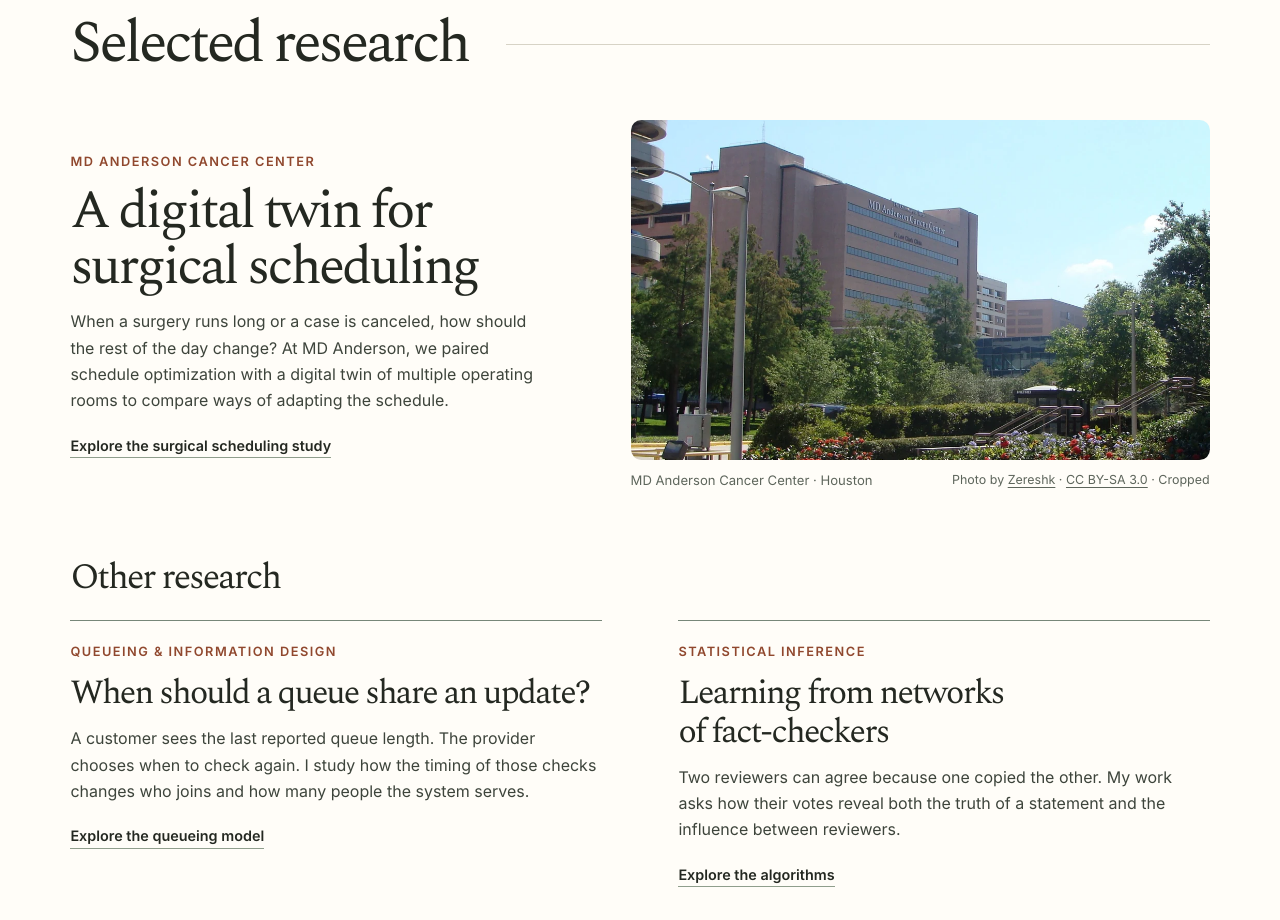
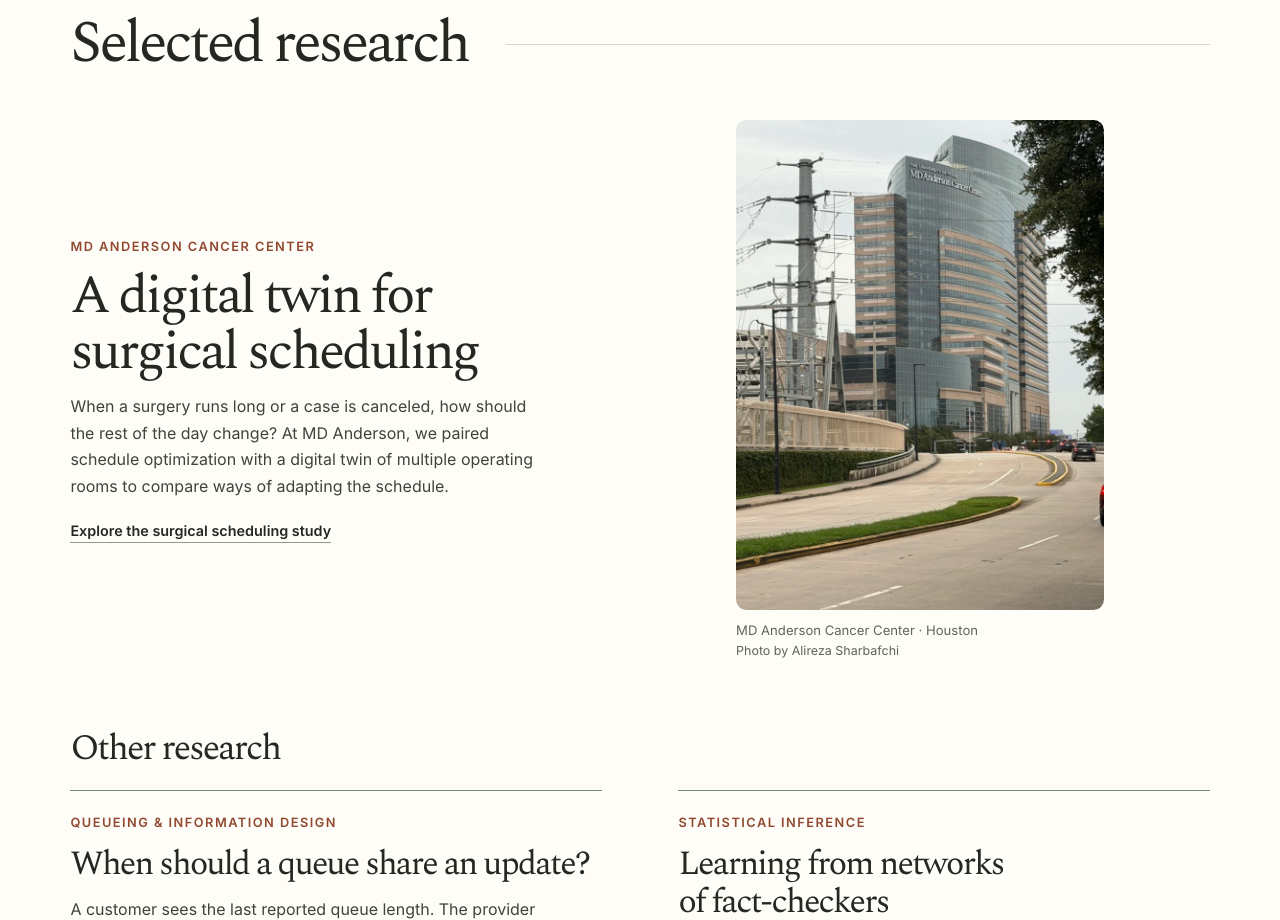
Before and after one commit to AlirezaSharbaf/AlirezaSharbaf.github.io, a plain HTML site: page index.html in a window 1280 px wide. Shown: the part 800-1720 px from the top of the page. Drawn offline with Linux system fonts and the light colour scheme.

Commit message:
Feature Alireza’s own photograph of MD Anderson Cancer Center

```diff
--- a/assets/site.css
+++ b/assets/site.css
@@ -164,9 +164,9 @@ strong, b { font-weight: 600; }
 .further-research { padding-block: clamp(3.2rem, 5.4vw, 5rem) clamp(3.6rem, 6.3vw, 6.5rem); }
 .further-research h2 { font-size: clamp(1.9rem, 2.8vw, 2.45rem); }
 .further-research .research-pair { margin-top: 1.35rem; }
-.campus-photo { min-width: 0; color: var(--muted); }
-.campus-photo img { width: 100%; height: auto; aspect-ratio: 1.7; object-fit: cover; object-position: 50% 48%; border-radius: .65rem; }
-.campus-photo figcaption { display: flex; justify-content: space-between; flex-wrap: wrap; gap: .2rem .75rem; padding-top: .65rem; font-size: .82rem; line-height: 1.5; }
+.campus-photo { width: min(100%, 23rem); justify-self: center; color: var(--muted); }
+.campus-photo img { width: 100%; height: auto; border-radius: .65rem; }
+.campus-photo figcaption { display: grid; gap: .1rem; padding-top: .65rem; font-size: .82rem; line-height: 1.5; }
 .campus-photo figcaption small { font-size: .78rem; }
 .belief-chart { background: #183f39; color: #f6f5e9; padding: clamp(1.4rem, 3.1vw, 2.7rem); display: flex; flex-direction: column; justify-content: center; }
 .chart-kicker { color: #dcc7a4; display: block; font-size: .76rem; }
--- a/index.html
+++ b/index.html
@@ -122,8 +122,8 @@
         <a class="text-link" href="research/surgical-scheduling/">Explore the surgical scheduling study</a>
       </div>
       <figure class="campus-photo">
-        <img src="assets/md-anderson-campus.webp" width="1120" height="797" loading="lazy" alt="A glass skybridge connecting buildings on the MD Anderson campus in Houston">
-        <figcaption><span>MD Anderson Cancer Center · Houston</span><small>Photo by <a href="https://commons.wikimedia.org/wiki/File:UTMDA4.JPG">Zereshk</a> · <a rel="license" href="https://creativecommons.org/licenses/by-sa/3.0/">CC BY-SA 3.0</a> · Cropped</small></figcaption>
+        <img src="assets/md-anderson-houston.webp" width="768" height="1024" loading="lazy" alt="A curving road leads to the glass tower marked MD Anderson Cancer Center in Houston">
+        <figcaption><span>MD Anderson Cancer Center · Houston</span><small>Photo by Alireza Sharbafchi</small></figcaption>
       </figure>
     </article>
   </section>
```
Also changed, not shown: assets/md-anderson-houston.webp (added).
